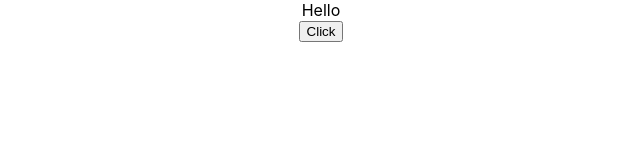
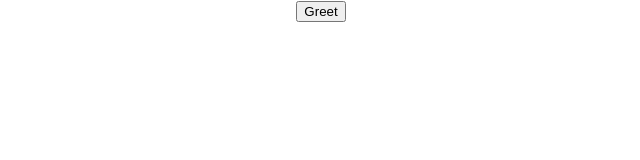
Before and after one commit to rqzq/myProjects, a React (Create React App) app in the folder react-projects/: page / in a window 1280 px wide. Shown: the top 160 px of the page, without its empty margins (319-959 px from the left). Built offline with nearby package versions, Linux system fonts and the light colour scheme.

Commit message:
Alert in React

```diff
--- a/react-projects/src/App.js
+++ b/react-projects/src/App.js
@@ -8,11 +8,12 @@ import Counter from "./components/Counter";
 import FunctionClick from "./components/FunctionClick";
 import ClassClick from "./components/ClassClick";
 import EventBind from "./components/EventBind";
+import ParentComponent from "./components/ParentComponent";
 
 function App() {
   return (
     <div className="App">
-       <EventBind />
+       <ParentComponent />
     </div>
   );
 }
--- /dev/null
+++ b/react-projects/src/components/ChildComponent.js
@@ -0,0 +1,12 @@
+import React from "react";
+
+function ChildComponent(props) {
+    return(
+        <div>
+            <button onClick={() => props.greetHandler('child')}>
+                Greet
+            </button>
+        </div>
+    )
+}
+export default ChildComponent
--- /dev/null
+++ b/react-projects/src/components/ParentComponent.js
@@ -0,0 +1,24 @@
+import React, {Component} from "react";
+import ChildComponent from "./ChildComponent";
+
+class ParentComponent extends Component{
+    constructor() {
+        super();
+        this.state ={
+            message: "Please Greet Your Parents!"
+        }
+        // Since we are using state we need to bind the event
+        this.greetParent = this.greetParent.bind(this)
+    }
+    greetParent(childName){
+        alert(`Hello ${this.state.message} from ${childName}`)
+    }
+    render() {
+        return(
+            <div >
+                <ChildComponent greetHandler={this.greetParent} />
+            </div>
+        )
+    }
+}
+export default ParentComponent
```
